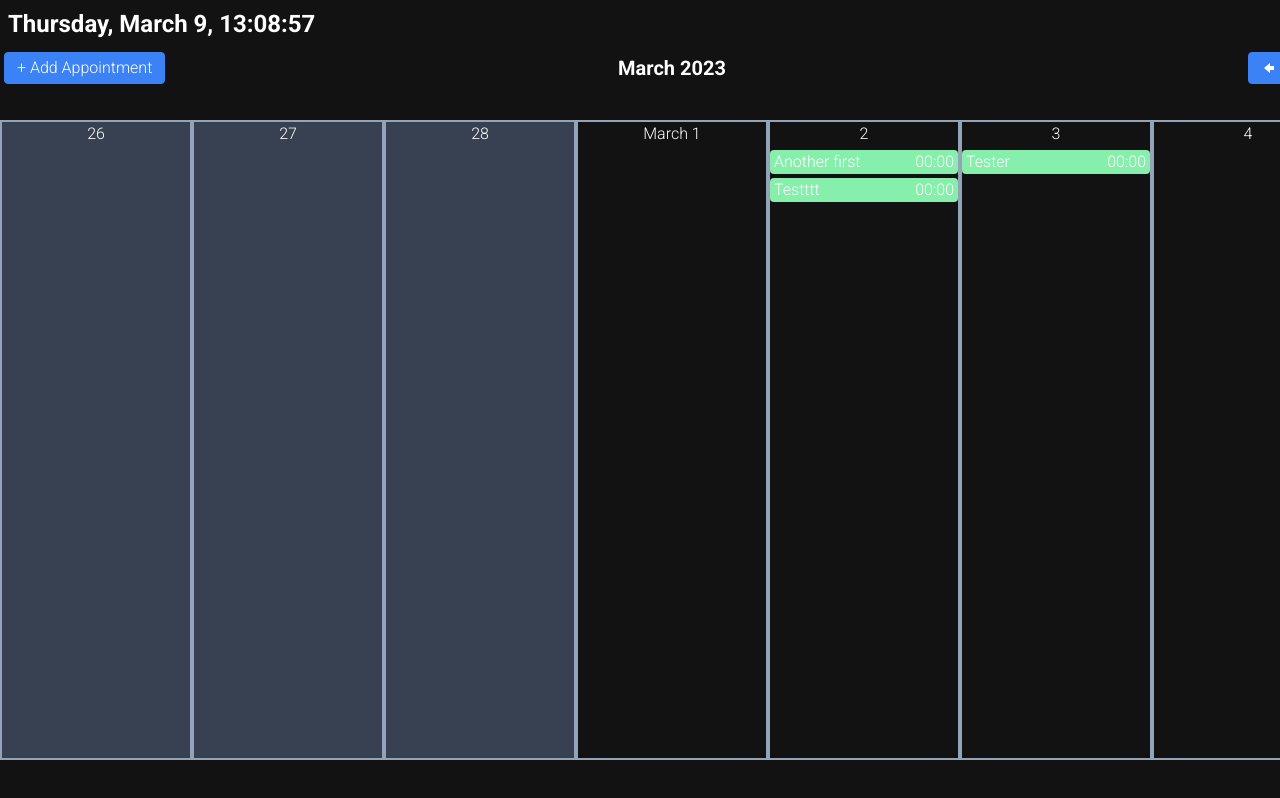
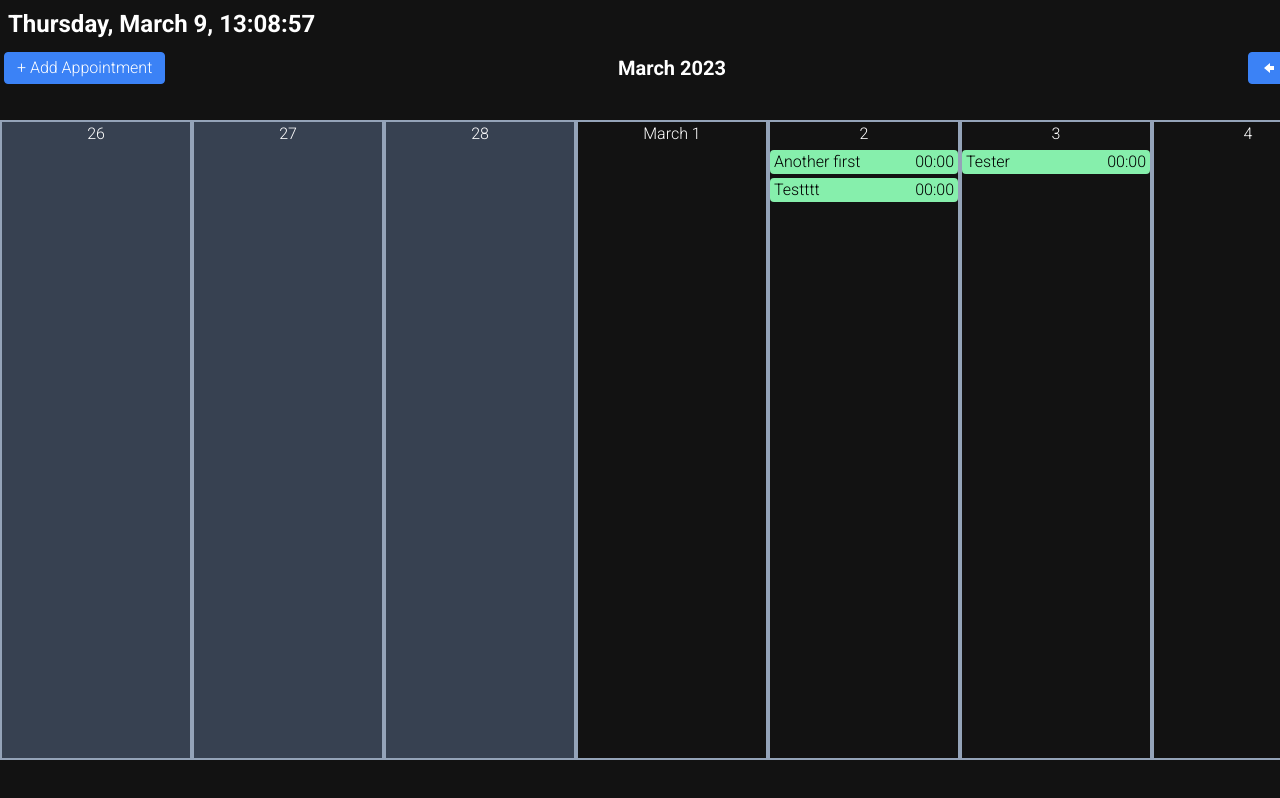
Before and after one commit to Pfirewire/react-calendar, a React (Create React App) app: page /week in a window 1280 px wide. Shown: the top 798 px of the page. Built offline with nearby package versions, Linux system fonts and the light colour scheme; data requests are answered from the project's data file.

Commit message:
Fixed text color for week/day appointments

```diff
--- a/src/components/appointments/Appointment.js
+++ b/src/components/appointments/Appointment.js
@@ -15,7 +15,7 @@ function Appointment({ appointment }) {
 
     return(
         <div>
-            <div className='flex justify-between w-full bg-green-300 rounded my-1 h-6 cursor-pointer' onClick={handleOpenModal}>
+            <div className='flex justify-between w-full bg-green-300 rounded my-1 h-6 cursor-pointer text-black' onClick={handleOpenModal}>
                 <div className='ml-1 overflow-hidden text-ellipsis'>
                     {appointment.title}
                 </div>
```
